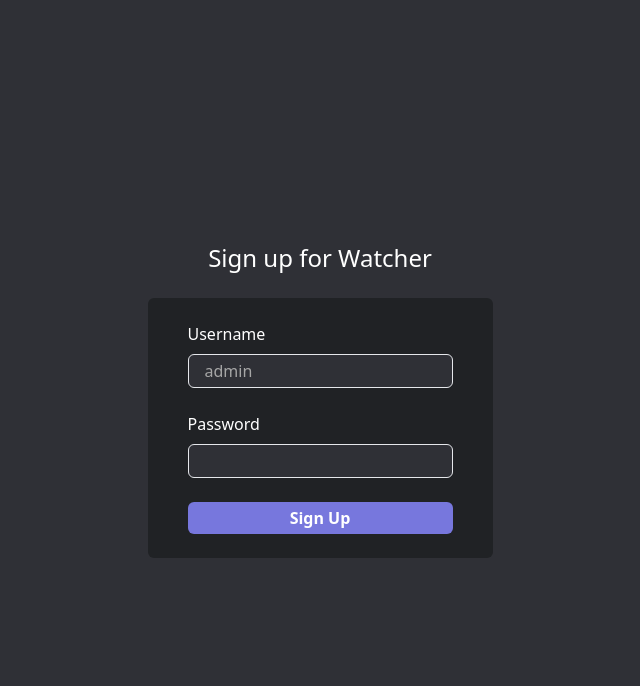
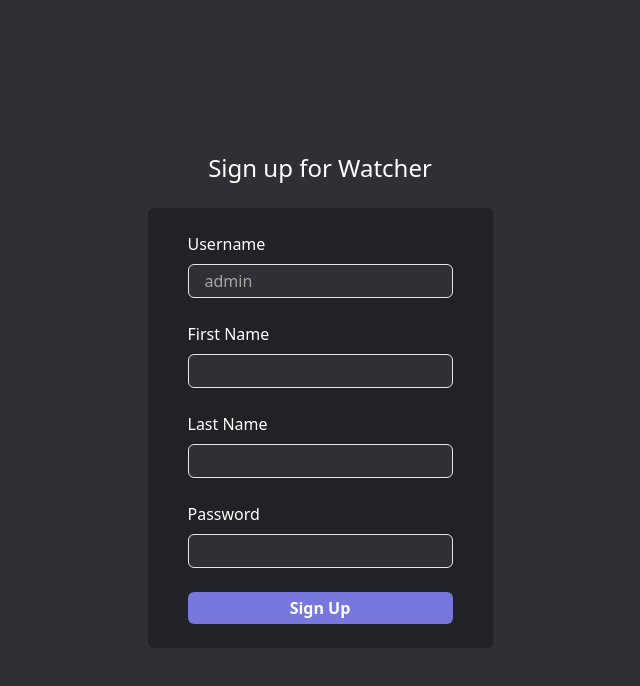
Before and after one commit to watcher-io/watcher-ui, a Next.js app: page /register in a window 1280 px wide. Shown: the top 686 px of the page, without its empty margins (320-960 px from the left). Built offline with nearby package versions, Linux system fonts and the light colour scheme; no server answers.

Commit message:
Changes to register page

```diff
--- a/pages/register.tsx
+++ b/pages/register.tsx
@@ -1,9 +1,53 @@
 import { useForm } from "react-hook-form"
+import type {
+  CreateUserRequest,
+  CreateUserResponse,
+  CreateUserRequestError,
+} from "~/types/auth"
+import axios from "axios"
+import type { AxiosResponse } from "axios"
+import { routes } from "~/utils"
+import { useMutation } from "react-query"
+import { useRouter } from "next/router"
+
+type RequestData = {
+  firstName: string
+  lastName: string
+  password: string
+}
+
+async function registerUser(payload: CreateUserRequest) {
+  return await axios.post<CreateUserRequest>(routes.REGISTER_USER, payload)
+}
 
 function Signin() {
   const { register, handleSubmit } = useForm()
+  const loginMutation = useMutation(registerUser)
+  const router = useRouter()
 
-  const onSubmit = (data) => console.log({ data })
+  const onSubmit = async (requestData: RequestData) => {
+    loginMutation.mutate(
+      {
+        first_name: requestData.firstName,
+        last_name: requestData.lastName,
+        password: requestData.password,
+      },
+      {
+        onSuccess: () => {
+          // redirect to signin page if user successfully created
+          router.push("/signin")
+        },
+        onError: ({
+          response,
+        }: {
+          response: { data: CreateUserRequestError }
+        }) => {
+          // TODO: Show notification
+          console.log({ data: response.data })
+        },
+      }
+    )
+  }
 
   return (
     <div className="min-h-screen w-full bg-skin-fill grid place-items-center">
@@ -22,6 +66,30 @@
                 disabled
                 aria-disabled="true"
                 className="w-full px-4 py-1 rounded-md bg-skin-fill text-skin-muted mt-2 border"
+              />
+            </div>
+            <div className="mt-6">
+              <label className="block text-skin-base" htmlFor="firstName">
+                First Name
+              </label>
+              <input
+                name="firstName"
+                id="firstName"
+                className="w-full px-4 py-1 rounded-md bg-skin-fill text-skin-muted mt-2 border"
+                {...register("firstName", { required: true })}
+                required
+              />
+            </div>
+            <div className="mt-6">
+              <label className="block text-skin-base" htmlFor="lastName">
+                Last Name
+              </label>
+              <input
+                name="lastName"
+                id="lastName"
+                className="w-full px-4 py-1 rounded-md bg-skin-fill text-skin-muted mt-2 border"
+                {...register("lastName", { required: true })}
+                required
               />
             </div>
             <div className="mt-6">
--- a/types/auth.ts
+++ b/types/auth.ts
@@ -14,3 +14,18 @@
   response_message: string
   data: User
 }
+
+export type CreateUserRequest = {
+  password: string
+  first_name: string
+  last_name: string
+}
+
+export type CreateUserRequestError = {
+  response_message: string
+}
+
+export type CreateUserResponse = {
+  response_message: string
+  data: Omit<User, "access_token"> & { id: string }
+}
--- a/utils/api-routes.ts
+++ b/utils/api-routes.ts
@@ -2,6 +2,7 @@
 
 const routes = {
   SIGNIN: `${BASE_URL}/api/v1/auth/login`,
+  REGISTER_USER: `${BASE_URL}/api/v1/user/create`,
 }
 
 export default routes
```
